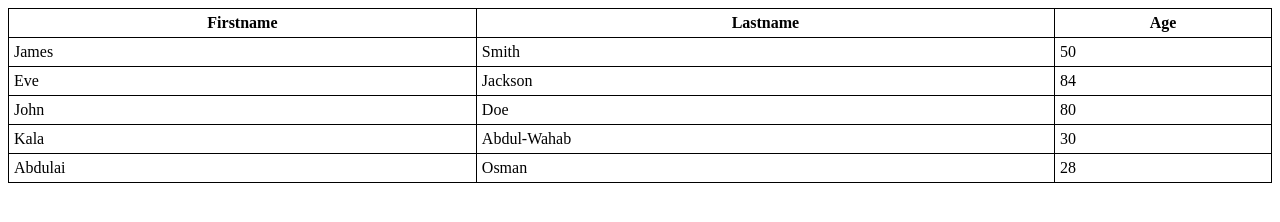
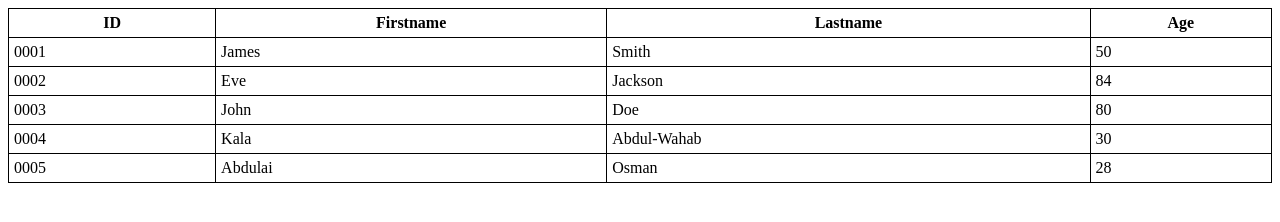
Before and after one commit to elliseghan/INF307D-Demo, a plain HTML site: page index.html in a window 1280 px wide. Drawn offline with Linux system fonts and the light colour scheme.

Commit message:
Update index.html
Fixes bug 1

```diff
--- a/index.html
+++ b/index.html
@@ -15,31 +15,37 @@ th, td {
 
 <table style="width:100%">
   <tr>
+    <th>ID</th>
     <th>Firstname</th>
     <th>Lastname</th>
     <th>Age</th>
   </tr>
   <tr>
+    <td>0001</td>
     <td>James</td>
     <td>Smith</td>
     <td>50</td>
   </tr>
   <tr>
+    <td>0002</td>
     <td>Eve</td>
     <td>Jackson</td>
     <td>84</td>
   </tr>
   <tr>
+    <td>0003</td>
     <td>John</td>
     <td>Doe</td>
     <td>80</td>
   </tr>
   <tr>
+    <td>0004</td>
     <td>Kala</td>
     <td>Abdul-Wahab</td>
     <td>30</td>
   </tr>
   <tr>
+    <td>0005</td>
     <td>Abdulai</td>
     <td>Osman</td>
     <td>28</td>
```
